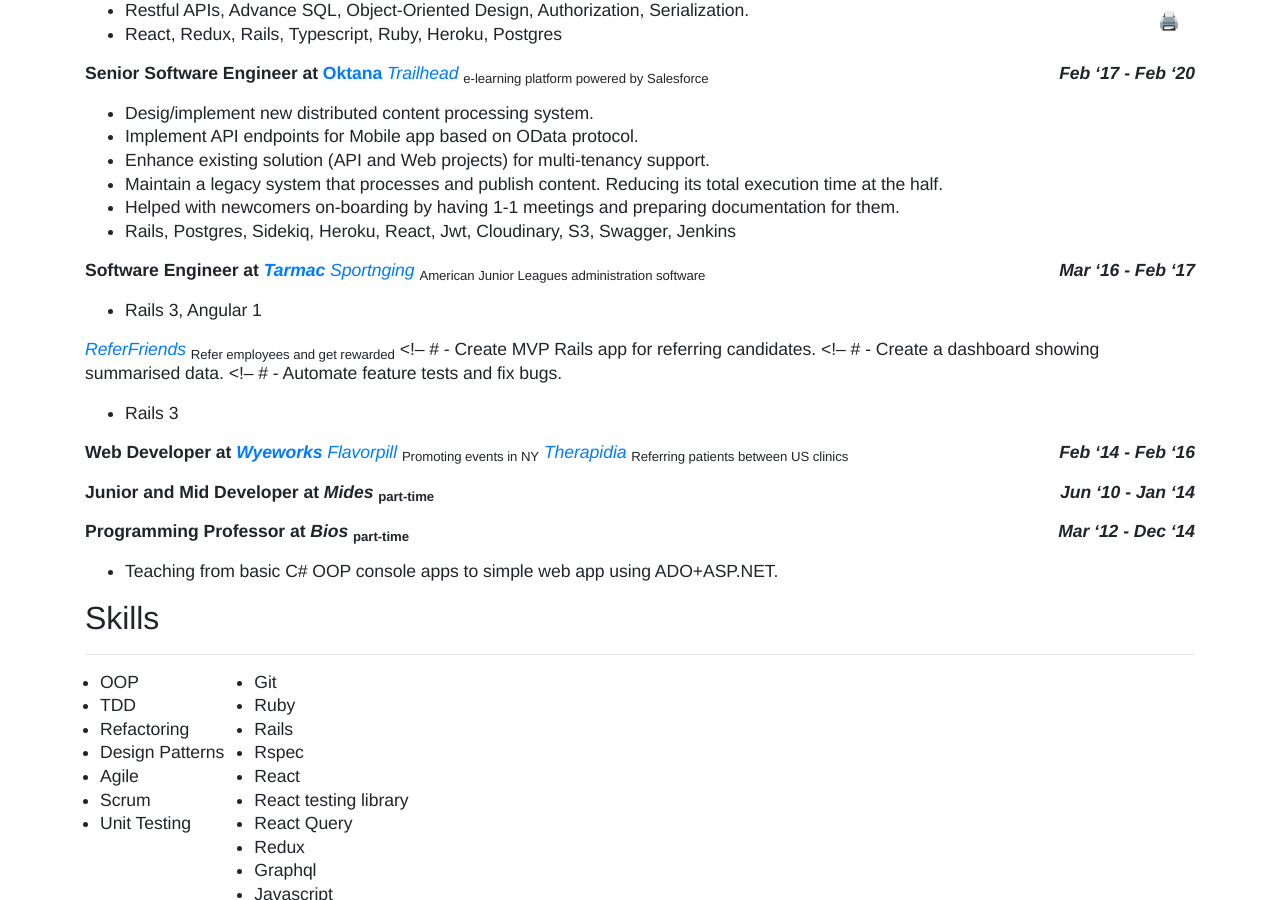
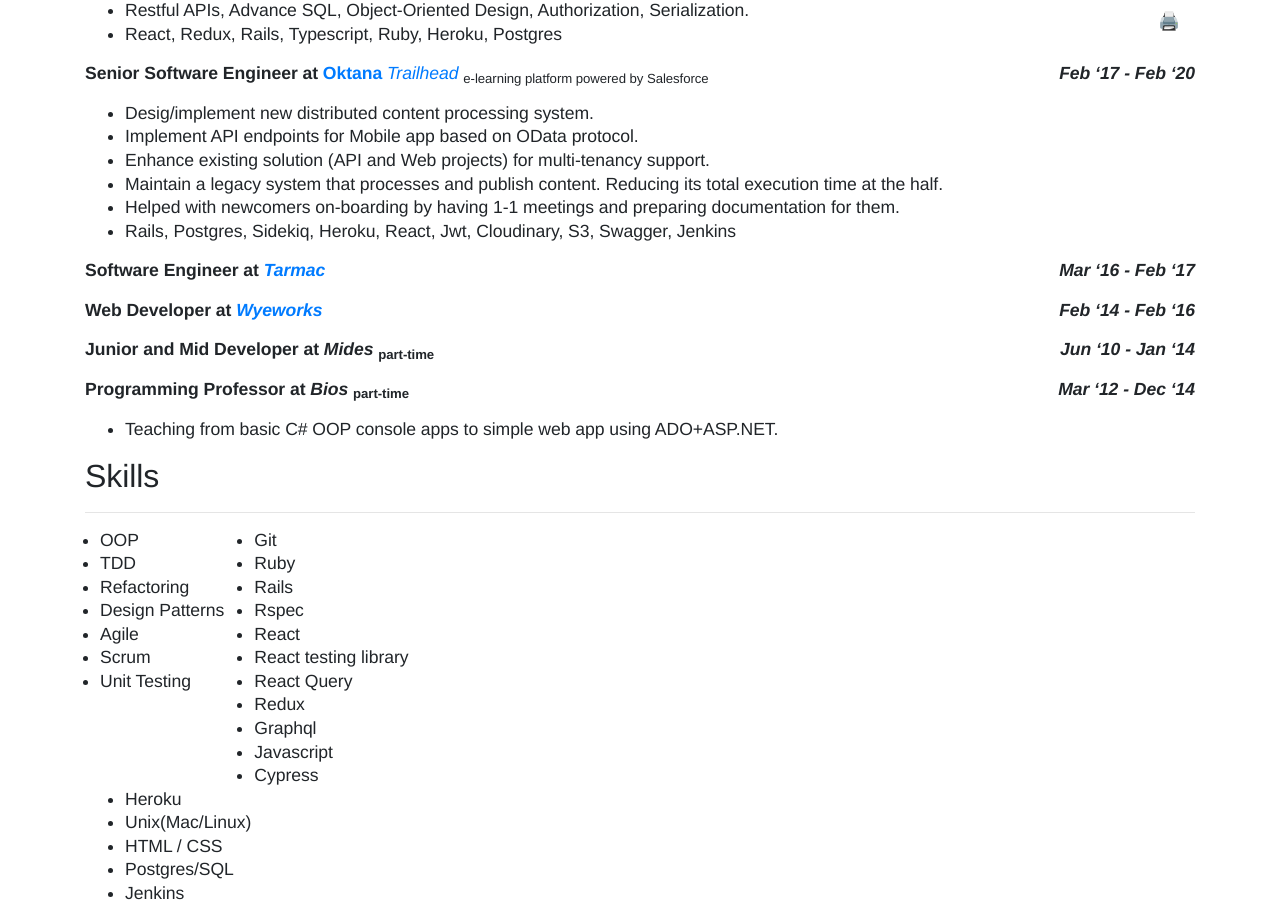
Before and after one commit to delbetu/delbetu.github.io, a Jekyll site: the page built from resume.md, in a window 1280 px wide and 900 px high, scrolled down 1004 px. Built offline with Jekyll 4.4.1, drawn with Linux system fonts in a browser that asks for light colours; emoji names are drawn with the system emoji font.

Commit message:
Update resume.md

```diff
--- a/resume.md
+++ b/resume.md
@@ -75,24 +75,23 @@
  - Rails, Postgres, Sidekiq, Heroku, React, Jwt, Cloudinary, S3, Swagger, Jenkins
 
 **Software Engineer at *[Tarmac](https://tarmac.io/)*                               *Mar '16 - Feb '17*{:.float-right}**
-*[Sportnging](https://www.sportsengine.com/)* <sub>American Junior Leagues administration software</sub>
+<!-- #   *[Sportnging](https://www.sportsengine.com/)* <sub>American Junior Leagues administration software</sub> -->
 <!-- #   - Migrate legacy web pages HTML/Javascript to Angular. -->
 <!-- #   - Identify bottlenecks and mitigate them by resolving N+1 queries, adding pagination, unnecessary queries -->
- - Rails 3, Angular 1
-
-*[ReferFriends](#)* <sub>Refer employees and get rewarded</sub>
-<!-- #   - Create MVP Rails app for referring candidates.
-<!-- #   - Create a dashboard showing summarised data.
-<!-- #   - Automate feature tests and fix bugs.
- - Rails 3
+<!-- #   - Rails 3, Angular 1 -->
+<!-- #   *[ReferFriends](#)* <sub>Refer employees and get rewarded</sub>  -->
+<!-- #   - Create MVP Rails app for referring candidates.  -->
+<!-- #   - Create a dashboard showing summarised data.  -->
+<!-- #   - Automate feature tests and fix bugs. -->
+<!-- #   - Rails 3 -->
 
 <div class='pagebreak'></div>
 
 **Web Developer at *[Wyeworks](https://www.wyeworks.com/)*                                     *Feb '14 - Feb '16*{:.float-right}**
-*[Flavorpill](http://www.flavorpill.com/)* <sub>Promoting events in NY</sub>
+<!-- #   *[Flavorpill](http://www.flavorpill.com/)* <sub>Promoting events in NY</sub> -->
 <!-- #   - Rebuilding app from scratch, AdSense, Social login, Event Creation with rich editor -->
 <!-- #   - Rails, Postgres, Javascript/jquery, Resque, Redis, Airbrake, Newrelic, Capistrano(Digital Ocean) -->
-*[Therapidia](https://www.therapydia.com/about/)* <sub>Referring patients between US clinics</sub>
+<!-- #   *[Therapidia](https://www.therapydia.com/about/)* <sub>Referring patients between US clinics</sub> -->
 <!-- #   - Diagnose/fix page-load issues by minifying/compressing assets and join images(css-sprite). -->
 <!-- #   - Fix/Re-Implement clinic statistics dashboard with multiple charts. -->
 <!-- #   - Rails, AWS, Mysql, CanCan Devise, NewRelic, Redis, Sidekiq -->
```
